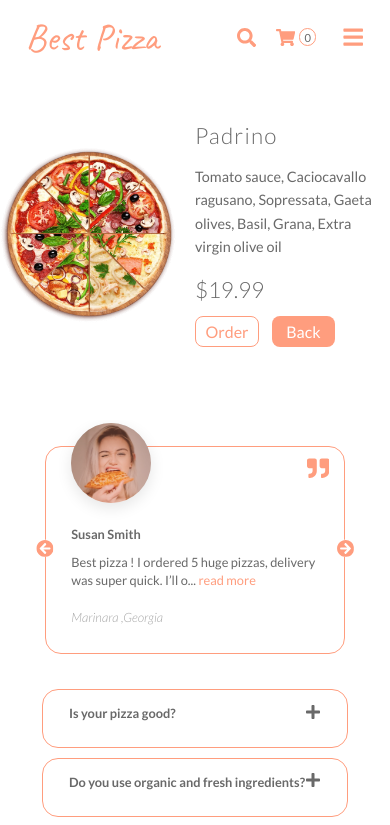
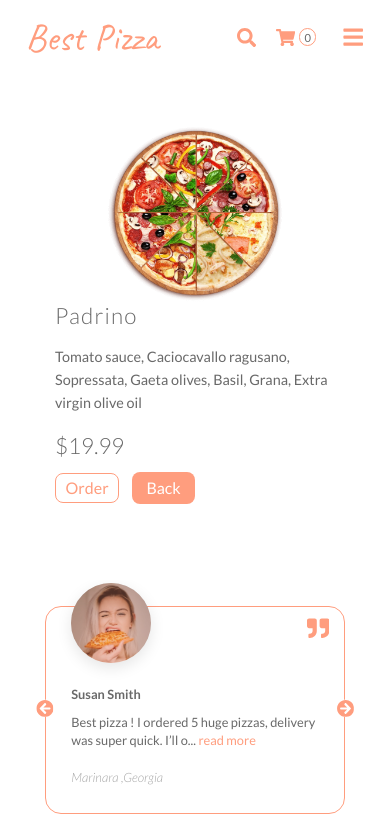
Before and after one commit to JaneMoroz/Best-Pizza-Restaurant, a React (Create React App) app in the folder client/: page /menu/0 in a window 390 px wide. Shown: the top 825 px of the page. Built offline with nearby package versions, Linux system fonts and the light colour scheme.

Commit message:
Fixed Responsive Design for Single Product Page

```diff
--- a/client/src/index.css
+++ b/client/src/index.css
@@ -975,17 +975,18 @@ Single Product
 */
 
 .single-product {
-  max-width: 60rem;
+  max-width: 70rem;
   min-height: 40rem;
   margin: 0 auto;
   display: flex;
+  justify-content: center;
 }
 
 .container-center {
   display: flex;
   justify-content: center;
   align-items: center;
-  column-gap: 2.4rem;
+  column-gap: 3.6rem;
 }
 
 .container-center img {
@@ -1016,3 +1017,13 @@ Single Product
   font-size: 2rem;
   margin-right: 1.6rem;
 }
+
+@media only screen and (max-width: 37.5em) {
+  .container-center {
+    min-height: 60rem;
+    flex-direction: column;
+    max-width: 35rem;
+    justify-content: center;
+    align-items: center;
+  }
+}
```
